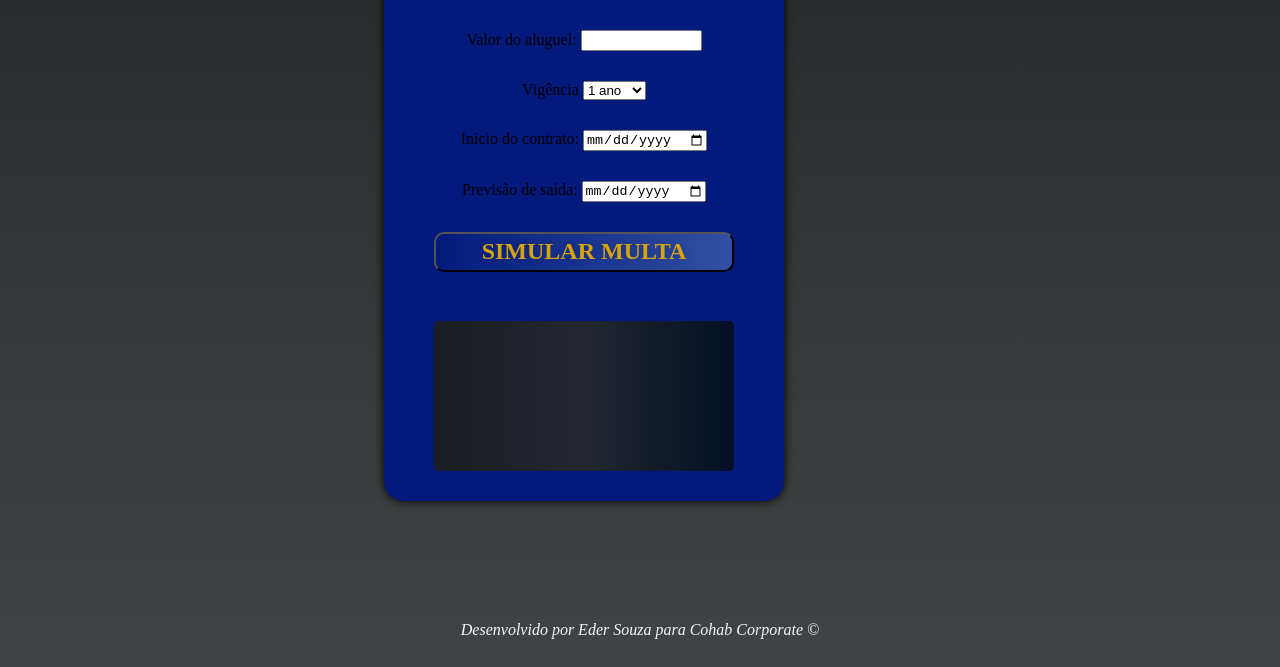
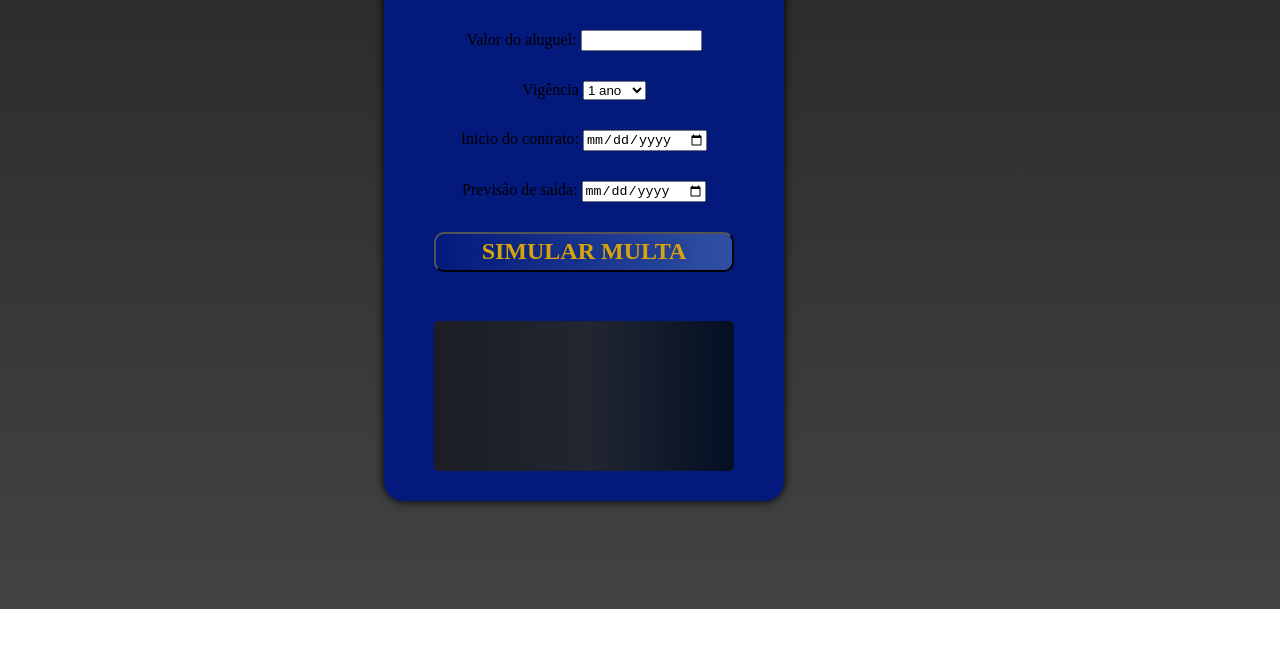
Before and after one commit to EderSouza93/SimuladorMultaRescis-ria, a plain HTML site: page Index.html in a window 1280 px wide. Shown: the part 207-874 px from the top of the page. After the commit the page ends 816 px from the top, so only its background shows below. Drawn offline with Linux system fonts and the light colour scheme.

Commit message:
Retirando direitos autorais

```diff
--- a/Index.html
+++ b/Index.html
@@ -40,9 +40,7 @@
         <div class="result" id="resultado"></div>
     </div>
 </main>
-<footer>
-    Desenvolvido por Eder Souza para Cohab Corporate &copy;
-</footer>
+
 <script src="script.js"></script>
 
 </body>
```
